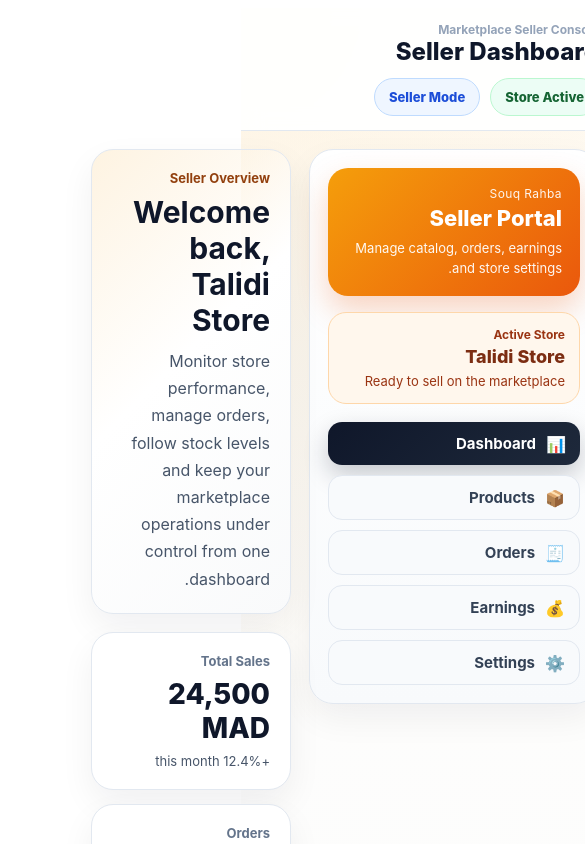
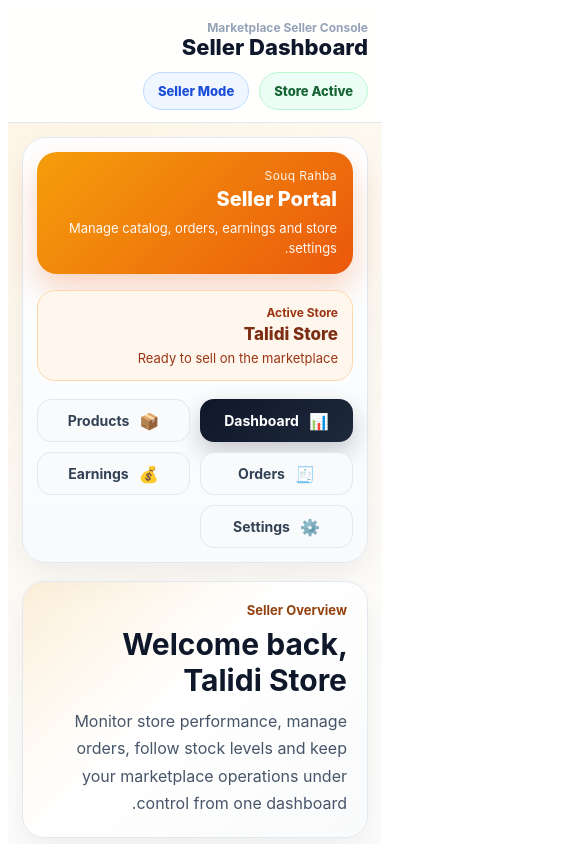
Before and after one commit to ori00fit-tech/souq-rahba-platform, a React (Vite) app in the folder apps/seller-portal/: page / in a window 390 px wide. Shown: the top 844 px of the page, 585 px wide, since content can reach past the window. Built offline with nearby package versions, Linux system fonts and the light colour scheme.

Commit message:
Make seller portal layout responsive for mobile

```diff
--- a/apps/seller-portal/src/App.jsx
+++ b/apps/seller-portal/src/App.jsx
@@ -1,11 +1,25 @@
 import { BrowserRouter, Link, Route, Routes, useLocation } from "react-router-dom";
+import { useEffect, useState } from "react";
 import DashboardPage from "./pages/DashboardPage";
 import ProductsPage from "./pages/ProductsPage";
 import OrdersPage from "./pages/OrdersPage";
 import EarningsPage from "./pages/EarningsPage";
 import SettingsPage from "./pages/SettingsPage";
 
-function NavItem({ to, label, icon }) {
+function useIsMobile() {
+  const getValue = () => (typeof window !== "undefined" ? window.innerWidth <= 768 : false);
+  const [isMobile, setIsMobile] = useState(getValue());
+
+  useEffect(() => {
+    const onResize = () => setIsMobile(getValue());
+    window.addEventListener("resize", onResize);
+    return () => window.removeEventListener("resize", onResize);
+  }, []);
+
+  return isMobile;
+}
+
+function NavItem({ to, label, icon, isMobile }) {
   const location = useLocation();
   const active = location.pathname === to;
 
@@ -15,42 +29,44 @@ function NavItem({ to, label, icon }) {
       style={{
         display: "flex",
         alignItems: "center",
+        justifyContent: isMobile ? "center" : "flex-start",
         gap: "10px",
-        padding: "12px 14px",
+        padding: isMobile ? "12px 10px" : "12px 14px",
         borderRadius: "14px",
         textDecoration: "none",
         fontWeight: 700,
-        fontSize: "15px",
+        fontSize: isMobile ? "14px" : "15px",
         transition: "0.2s ease",
         color: active ? "#ffffff" : "#334155",
         background: active
           ? "linear-gradient(135deg, #0f172a 0%, #1e293b 100%)"
           : "#f8fafc",
         border: active ? "none" : "1px solid #e2e8f0",
-        boxShadow: active ? "0 10px 24px rgba(15, 23, 42, 0.22)" : "none"
+        boxShadow: active ? "0 10px 24px rgba(15, 23, 42, 0.22)" : "none",
+        minWidth: 0
       }}
     >
       <span style={{ fontSize: "16px", lineHeight: 1 }}>{icon}</span>
-      <span>{label}</span>
+      <span style={{ whiteSpace: "nowrap" }}>{label}</span>
     </Link>
   );
 }
 
-function Sidebar() {
+function Sidebar({ isMobile }) {
   return (
     <aside
       style={{
         background: "linear-gradient(180deg, #ffffff 0%, #f8fafc 100%)",
         border: "1px solid #e2e8f0",
         borderRadius: "24px",
-        padding: "18px",
+        padding: isMobile ? "14px" : "18px",
         boxShadow: "0 14px 34px rgba(15, 23, 42, 0.06)"
       }}
     >
       <div
         style={{
           borderRadius: "20px",
-          padding: "18px",
+          padding: isMobile ? "16px" : "18px",
           background: "linear-gradient(135deg, #f59e0b 0%, #ea580c 100%)",
           color: "#ffffff",
           boxShadow: "0 14px 30px rgba(234, 88, 12, 0.25)"
@@ -59,7 +75,7 @@ function Sidebar() {
         <div style={{ fontSize: "12px", opacity: 0.92, letterSpacing: "0.4px" }}>
           Souq Rahba
         </div>
-        <div style={{ fontSize: "22px", fontWeight: 800, marginTop: "4px" }}>
+        <div style={{ fontSize: isMobile ? "20px" : "22px", fontWeight: 800, marginTop: "4px" }}>
           Seller Portal
         </div>
         <div style={{ fontSize: "13px", marginTop: "8px", opacity: 0.95, lineHeight: 1.5 }}>
@@ -79,7 +95,7 @@ function Sidebar() {
         <div style={{ fontSize: "12px", color: "#9a3412", fontWeight: 700 }}>
           Active Store
         </div>
-        <div style={{ fontSize: "18px", fontWeight: 800, color: "#7c2d12", marginTop: "4px" }}>
+        <div style={{ fontSize: isMobile ? "17px" : "18px", fontWeight: 800, color: "#7c2d12", marginTop: "4px" }}>
           Talidi Store
         </div>
         <div style={{ fontSize: "13px", color: "#9a3412", marginTop: "6px" }}>
@@ -87,18 +103,25 @@ function Sidebar() {
         </div>
       </div>
 
-      <nav style={{ display: "grid", gap: "10px", marginTop: "18px" }}>
-        <NavItem to="/" label="Dashboard" icon="📊" />
-        <NavItem to="/products" label="Products" icon="📦" />
-        <NavItem to="/orders" label="Orders" icon="🧾" />
-        <NavItem to="/earnings" label="Earnings" icon="💰" />
-        <NavItem to="/settings" label="Settings" icon="⚙️" />
+      <nav
+        style={{
+          display: "grid",
+          gap: "10px",
+          marginTop: "18px",
+          gridTemplateColumns: isMobile ? "repeat(2, minmax(0, 1fr))" : "1fr"
+        }}
+      >
+        <NavItem to="/" label="Dashboard" icon="📊" isMobile={isMobile} />
+        <NavItem to="/products" label="Products" icon="📦" isMobile={isMobile} />
+        <NavItem to="/orders" label="Orders" icon="🧾" isMobile={isMobile} />
+        <NavItem to="/earnings" label="Earnings" icon="💰" isMobile={isMobile} />
+        <NavItem to="/settings" label="Settings" icon="⚙️" isMobile={isMobile} />
       </nav>
     </aside>
   );
 }
 
-function Topbar() {
+function Topbar({ isMobile }) {
   return (
     <header
       style={{
@@ -114,7 +137,7 @@ function Topbar() {
         style={{
           maxWidth: "1280px",
           margin: "0 auto",
-          padding: "14px 16px",
+          padding: isMobile ? "12px 14px" : "14px 16px",
           display: "flex",
           alignItems: "center",
           justifyContent: "space-between",
@@ -122,11 +145,18 @@ function Topbar() {
           flexWrap: "wrap"
         }}
       >
-        <div>
+        <div style={{ minWidth: 0 }}>
           <div style={{ fontSize: "12px", color: "#94a3b8", fontWeight: 700 }}>
             Marketplace Seller Console
           </div>
-          <div style={{ fontSize: "24px", fontWeight: 800, color: "#0f172a" }}>
+          <div
+            style={{
+              fontSize: isMobile ? "22px" : "24px",
+              fontWeight: 800,
+              color: "#0f172a",
+              lineHeight: 1.15
+            }}
+          >
             Seller Dashboard
           </div>
         </div>
@@ -173,6 +203,8 @@ function Topbar() {
 }
 
 function Layout() {
+  const isMobile = useIsMobile();
+
   return (
     <div
       style={{
@@ -181,26 +213,27 @@ function Layout() {
           "radial-gradient(circle at top left, rgba(245,158,11,0.10), transparent 28%), linear-gradient(180deg, #fffefc 0%, #f8fafc 100%)",
         color: "#0f172a",
         fontFamily:
-          'Inter, ui-sans-serif, system-ui, -apple-system, BlinkMacSystemFont, "Segoe UI", sans-serif'
+          'Inter, ui-sans-serif, system-ui, -apple-system, BlinkMacSystemFont, "Segoe UI", sans-serif',
+        overflowX: "hidden"
       }}
     >
-      <Topbar />
+      <Topbar isMobile={isMobile} />
 
       <div
         style={{
           maxWidth: "1280px",
           margin: "0 auto",
-          padding: "18px 16px 28px",
+          padding: isMobile ? "14px" : "18px 16px 28px",
           display: "grid",
-          gridTemplateColumns: "290px minmax(0, 1fr)",
+          gridTemplateColumns: isMobile ? "1fr" : "290px minmax(0, 1fr)",
           gap: "18px"
         }}
       >
-        <div style={{ minWidth: 0 }}>
-          <Sidebar />
+        <div style={{ minWidth: 0, order: isMobile ? 1 : 1 }}>
+          <Sidebar isMobile={isMobile} />
         </div>
 
-        <main style={{ minWidth: 0 }}>
+        <main style={{ minWidth: 0, order: isMobile ? 2 : 2 }}>
           <Routes>
             <Route path="/" element={<DashboardPage />} />
             <Route path="/products" element={<ProductsPage />} />
```
